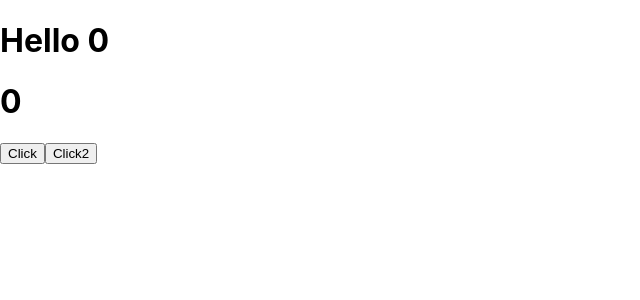
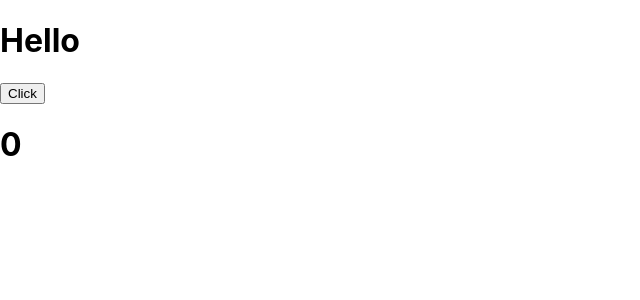
Before and after one commit to hoapng/react_f8, a React (Create React App) app: page / in a window 1280 px wide. Shown: the top 300 px of the page, without its empty margins (0-640 px from the left). Built offline with nearby package versions, Linux system fonts and the light colour scheme.

Commit message:
useCallback hook

```diff
--- a/src/App.js
+++ b/src/App.js
@@ -1,21 +1,19 @@
-import { memo, useState } from "react";
+import { memo, useCallback, useState } from "react";
 import Content from "./Content";
 function App() {
   const [count, setCount] = useState(0);
-  const [count2, setCount2] = useState(0);
-  const increase = ()=>{
-    setCount(count + 1)
-  }
-  const increase2 = ()=>{
-    setCount2(count2 + 1)
-  }
+
+  const increase = useCallback(()=>{
+    setCount(pre => pre +1)
+  },[])
+
   return (
     <>
     <div>
-      <Content count2 = {count2}></Content>
+      <Content onIncrease={increase}></Content>
       <h1>{count}</h1>
-      <button onClick={increase}>Click</button>
-      <button onClick={increase2}>Click2</button>
+
+
     </div>
     </>
   );
--- a/src/Content.js
+++ b/src/Content.js
@@ -1,12 +1,13 @@
 import { memo } from "react";
 
 
-function Content ({count2}){
-  console.log(count2);
+function Content ({onIncrease}){
+  console.log('check');
 
     return (
       <div>
-        <h1>Hello {count2}</h1>
+        <h1>Hello </h1>
+        <button onClick={onIncrease}>Click</button>
       </div>
     );
 }
```
